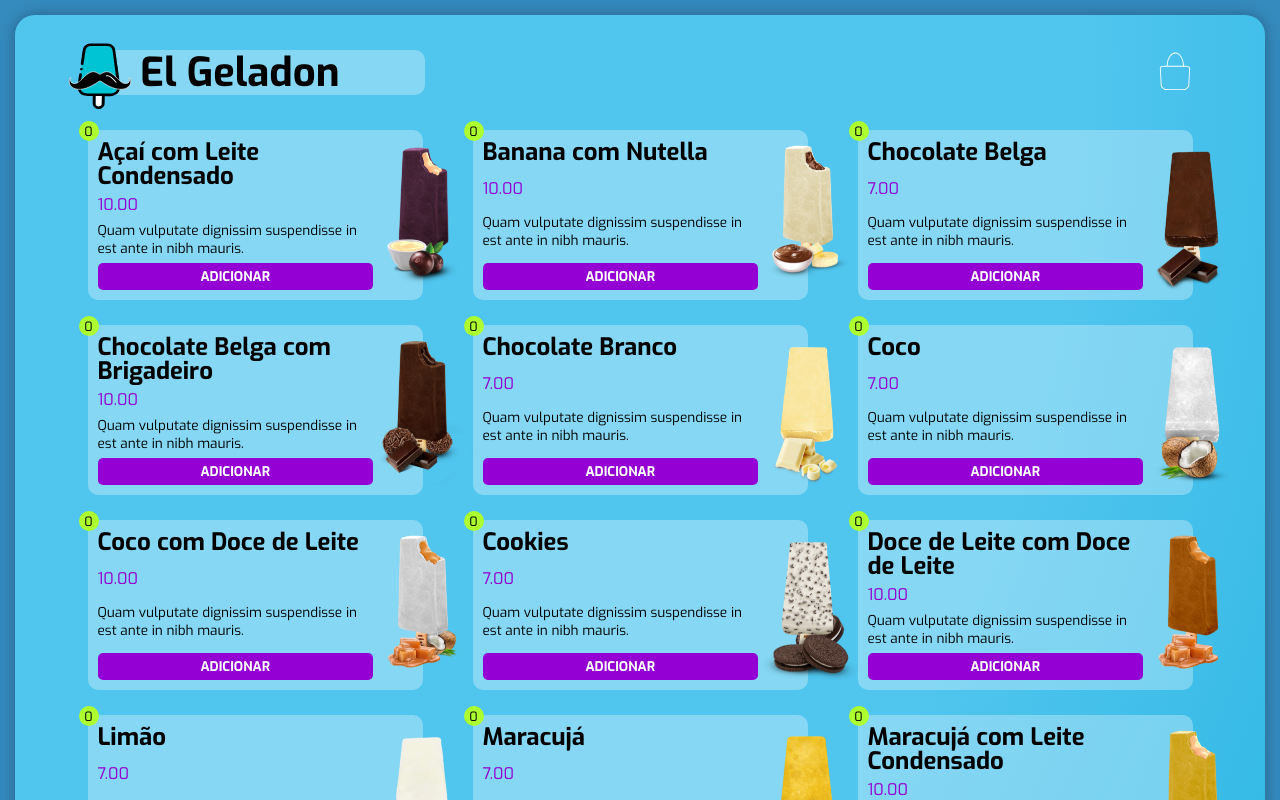
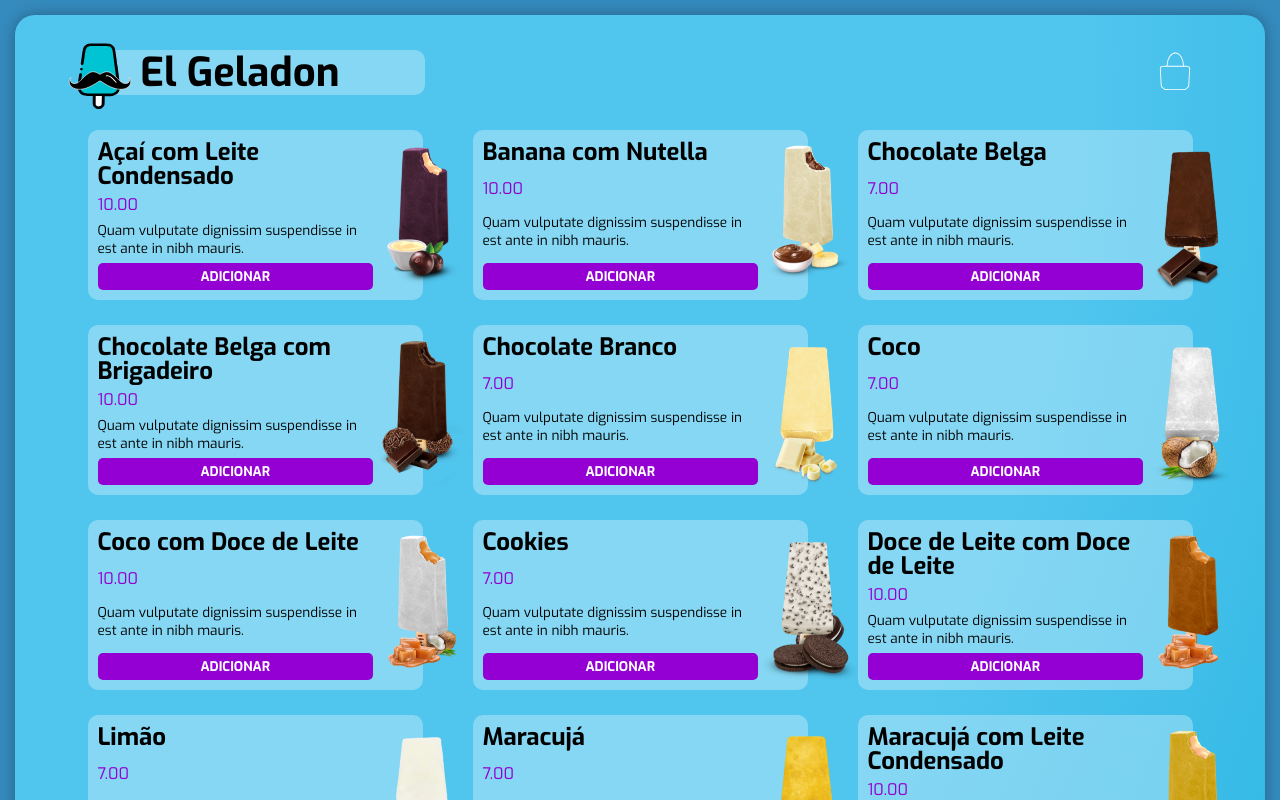
Before and after one commit to guiribeiroblue/apenasteste, a React (Create React App) app: page / in a window 1280 px wide. Shown: the top 800 px of the page. Built offline with nearby package versions, Linux system fonts and the light colour scheme.

Commit message:
Renderização condicional

```diff
--- a/src/components/PaletaLista.jsx
+++ b/src/components/PaletaLista.jsx
@@ -11,11 +11,14 @@ function PaletaLista() {
         setPaletaSelecionada({...paletaSelecionada, ...paleta});
     }
 
+    const badgeCounter = (canRender, index) =>
+	    Boolean(canRender) && (<span className="PaletaListaItem__badge"> {paletaSelecionada[index]} </span>);
+
 
     return <div className="PaletaLista">
         {paletas.map((paleta, index) => (
                 <div className="PaletaListaItem" key={`PaletaListaItem-${index}`}>
-                    <span className="PaletaListaItem__badge">{paletaSelecionada[index] || 0}</span>
+                    {badgeCounter(paletaSelecionada[index], index)}
                     <div>
                         <div className="PaletaListaItem__titulo">{paleta.titulo}</div>
                         <div className="PaletaListaItem__preco">{paleta.preco.toFixed(2)}</div>
```
